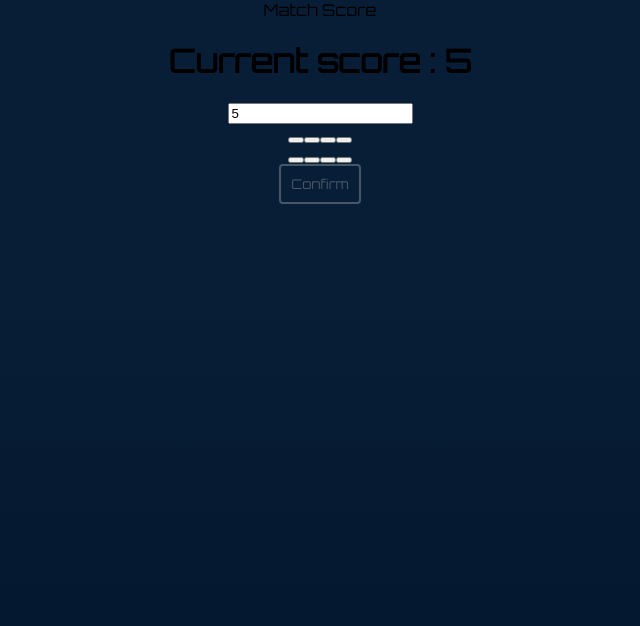
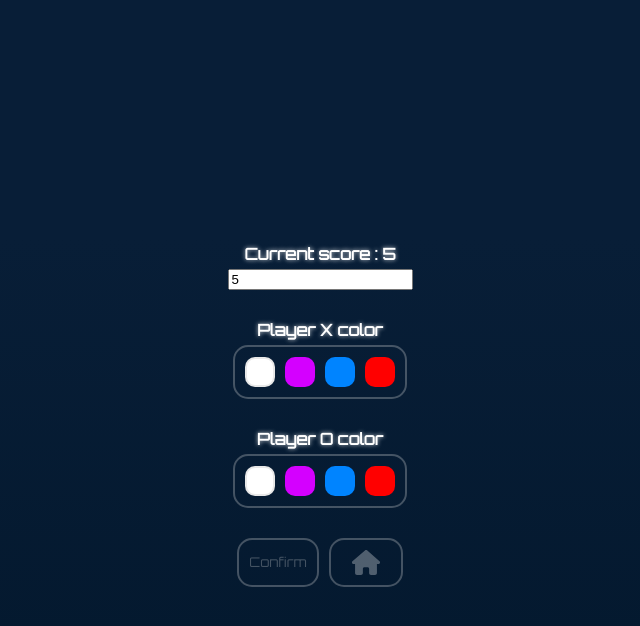
Before and after one commit to DuudeXXI/tic_tac_toe, a React (Create React App) app: page /tic_tac_toe/options in a window 1280 px wide. Shown: the top 626 px of the page, without its empty margins (320-960 px from the left). Built offline with nearby package versions, Linux system fonts and the light colour scheme.

Commit message:
color settings setup local storage completed

```diff
--- a/src/App.jsx
+++ b/src/App.jsx
@@ -15,16 +15,16 @@ function App() {
   const [matchScore, setMatchScore] = useState(5);
   const [xPlayer, setXPlayer] = useState("default-color");
   const [oPlayer, setOPlayer] = useState("default-color");
-
+  console.log(xPlayer);
   useEffect(() => {
     if (localStorage.getItem("matchScore") !== null) {
       setMatchScore(localStorage.getItem("matchScore"));
     }
-    if (localStorage.getItem("player X color") !== null) {
-      setXPlayer(localStorage.getItem("player X color"));
+    if (localStorage.getItem("Player X color") !== null) {
+      setXPlayer(localStorage.getItem("Player X color"));
     }
-    if (localStorage.getItem("player O color") !== null) {
-      setOPlayer(localStorage.getItem("player O color"));
+    if (localStorage.getItem("Player O color") !== null) {
+      setOPlayer(localStorage.getItem("Player O color"));
     }
 
   }, [matchScore, xPlayer, oPlayer]);
--- a/src/App.scss
+++ b/src/App.scss
@@ -1,7 +1,7 @@
 
 :root{
   font-family: Orbitron;
-  --primary-color: #0fa;
+  --primary-color: #fff;
   --secondary-color: #bc13fe;
 }
 body {
@@ -11,6 +11,50 @@ body {
   box-sizing: border-box;
   background: linear-gradient(0deg, rgb(4, 25, 47) 20%, rgb(8, 30, 55) 70.2%);
 }
+
+.player-x-settings, .player-o-settings{
+  display: flex;
+  flex-flow: row nowrap;
+  gap: 10px;
+  border-radius: 15px;
+  border: 2px solid rgb(215, 215, 215, 0.3);
+  padding: 10px;
+  .player-general{
+    cursor: pointer;
+    width: 30px;
+    height: 30px;
+    border-radius: 10px;
+    border: 0px solid;
+  }
+  .player-x-default{
+    background-color: #fff;
+  }
+  .player-x-purple{
+    background-color: rgb(212, 0, 255);
+  }
+  .player-x-blue{
+    background-color: rgb(0, 132, 255);
+  }
+  .player-x-red{
+    background-color: rgb(255, 0, 0);
+  }
+  .player-o-default{
+    background-color: #fff;
+  }
+  .player-o-purple{
+    background-color: rgb(212, 0, 255);
+  }
+  .player-o-blue{
+    background-color: rgb(0, 132, 255);
+  }
+  .player-o-red{
+    background-color: rgb(255, 0, 0);
+  }
+  .selected-color{
+    box-shadow: inset 0 0 5px #ffffff;
+    border: 2px solid rgba(230, 230, 230, 0.9);
+  }
+}
   @import "./style/Game.scss";
   @import "./style/MainMenu.scss";
   @import "./style/Options.scss";
--- a/src/Components/MainMenu.jsx
+++ b/src/Components/MainMenu.jsx
@@ -11,7 +11,6 @@ const MainMenu = () => {
             <div className="main-menu">
                 <Link to="/tic_tac_toe">Start game</Link>
                 <Link to="/tic_tac_toe/options">Options</Link>
-                <span style={{color: "grey", fontSize: "16px"}}>In development*</span>
             </div>
         </div>
     );
--- a/src/Components/OptionsMenu.jsx
+++ b/src/Components/OptionsMenu.jsx
@@ -1,41 +1,75 @@
 import { useState, useEffect, useContext } from "react";
 
+// FONTAWESOME
+import { library } from "@fortawesome/fontawesome-svg-core";
+import { FontAwesomeIcon } from "@fortawesome/react-fontawesome";
+import { faHouse, faArrowsRotate } from "@fortawesome/free-solid-svg-icons";
+// ROUTER
+import { Link } from "react-router-dom";
+// CONTEXT
 import MainContext from "../Contexts/MainContext";
 
 const OptionsMenu = () => {
+  const {
+    matchScore,
+    setMatchScore,
+    setXPlayer,
+    setOPlayer,
+    xPlayer,
+    oPlayer,
+  } = useContext(MainContext);
 
-
-    const { matchScore, setMatchScore } = useContext(MainContext)
-
-    const [ score, setScore ] = useState(localStorage.getItem("matchScore") ?? matchScore);
+  const [score, setScore] = useState(
+    localStorage.getItem("matchScore") ?? matchScore
+  );
+  const [x, setX] = useState(localStorage.getItem("Player X color") ?? xPlayer)
+  const [o, setO] = useState(localStorage.getItem("Player O color") ?? oPlayer)
 
   const applySettings = () => {
-       setMatchScore(score)
-       localStorage.setItem("matchScore", score)
-    }
+    setOPlayer(o)
+    setXPlayer(x)
+    setMatchScore(score);
+    localStorage.setItem("matchScore", score);
+    localStorage.setItem("Player X color", x);
+    localStorage.setItem("Player O color", o);
+    alert("Settings saved")
+  };
 
   return (
     <>
       <div className="PageOptions">
-    <label>Match Score</label>
         <h1>Current score : {matchScore}</h1>
-    <input type="text" value={score} onChange={(e) => setScore(e.target.value)} />
+        <input
+          type="text"
+          value={score}
+          maxLength={2}
+          onChange={(e) => setScore(e.target.value)}
+        />
+        <h1>Player X color</h1>
         <div className="player-x-settings">
-    <button className="player-x-default"></button>
-      <button className="player-x-purple"></button>
-      <button className="player-x-blue"></button>
-      <button className="player-x-red"></button>
+          <button className={`player-general player-x-default ${x === "default-color" ? "selected-color" : null}`} color="default-color" onClick={e => setX(e.target.attributes.color.nodeValue)}></button>
+          <button className={`player-general player-x-purple ${x === "player-purple" ? "selected-color" : null}`} color="player-purple" onClick={e => setX(e.target.attributes.color.nodeValue)}></button>
+          <button className={`player-general player-x-blue ${x === "player-blue" ? "selected-color" : null}`} color="player-blue" onClick={e => setX(e.target.attributes.color.nodeValue)}></button>
+          <button className={`player-general player-x-red ${x === "player-red" ? "selected-color" : null}`} color="player-red" onClick={e => setX(e.target.attributes.color.nodeValue)}></button>
         </div>
+        <h1>Player O color</h1>
         <div className="player-o-settings">
-      <button className="player-o-default"></button>
-      <button className="player-o-purple"></button>
-      <button className="player-o-blue"></button>
-      <button className="player-o-red"></button>
+          <button className={`player-general player-o-default ${o === "default-color" ? "selected-color" : null}`} color="default-color" onClick={e => setO(e.target.attributes.color.nodeValue)}></button>
+          <button className={`player-general player-o-purple ${o === "player-purple" ? "selected-color" : null}`} color="player-purple" onClick={e => setO(e.target.attributes.color.nodeValue)}></button>
+          <button className={`player-general player-o-blue ${o === "player-blue" ? "selected-color" : null}`} color="player-blue" onClick={e => setO(e.target.attributes.color.nodeValue)}></button>
+          <button className={`player-general player-o-red ${o === "player-red" ? "selected-color" : null}`} color="player-red" onClick={e => setO(e.target.attributes.color.nodeValue)}></button>
         </div>
-    <button onClick={applySettings} className="options-confirm-btn">Confirm</button>
+        <div className="options-confirm-btn">
+        <button onClick={applySettings} className="icon">
+          Confirm
+        </button>
+        <Link to="/tic_tac_toe/menu">
+          <FontAwesomeIcon icon="fa-solid fa-house" className="icon" />
+        </Link>
+        </div>
       </div>
     </>
   );
-}
+};
 
 export default OptionsMenu;
--- a/src/style/MainMenu.scss
+++ b/src/style/MainMenu.scss
@@ -8,7 +8,7 @@
   h1 {
     font-size: 54px;
     color: #fff;
-    text-shadow: 0 0 1px #fff, 0 0 2px #0fa, 0 0 12px #0fa;
+    text-shadow: 0 0 2px #fff, 0 0 6px #fff;
     margin: 20px;
   }
   .main-menu {
@@ -39,10 +39,10 @@
       }
       &:active, &:hover {
         color: rgb(255, 255, 255);
-        text-shadow: 0 0 1px #fff, 0 0 2px #0fa, 0 0 12px #0fa;
+        text-shadow: 0 0 2px #fff, 0 0 20px rgba(255, 255, 255, 0.8);
         border: 2px solid rgb(215, 215, 215);
-        box-shadow: 0 0 2px rgb(255, 255, 255), 0 0 2px rgba(0, 255, 170),
-          0 0 12px rgb(0, 255, 170);
+        box-shadow: 0 0 2px rgb(255, 255, 255), 0 0 2px rgb(255, 255, 255),
+          0 0 12px rgb(255, 255, 255);
         .icon {
           path {
             fill: rgb(255, 255, 255);
@@ -67,7 +67,7 @@
     h1 {
       font-size: 42px;
       color: #fff;
-      text-shadow: 0 0 1px #fff, 0 0 2px #0fa, 0 0 12px #0fa;
+      text-shadow: 0 0 1px #fff, 0 0 6px #fff;
       margin: 20px;
     }
   .main-menu {
--- a/src/style/Options.scss
+++ b/src/style/Options.scss
@@ -3,23 +3,50 @@
     height: 100vh;
     display: flex;
     align-items: center;
+    justify-content:center;
     flex-direction: column;
+    h1{
+      font-size: 16px;
+      color:#fff;
+      text-shadow: 0 0 4px rgba(255, 255, 255, 0.8);
+      margin: 30px 0 5px 0;
+    }
     .options-confirm-btn{
-      font-family: Orbitron;
-      background-color: transparent;
+      display: flex;
+      flex-flow: row nowrap;
+      gap: 10px;
+      margin-top: 30px;
+      a, button{
+        background-color: transparent;
+        color: rgb(215, 215, 215, 0.3);
+        font-family: Orbitron;
         cursor: pointer;
+        display: block;
         padding: 10px;
-        color: rgb(215, 215, 215, 0.3);
-        border-radius: 4px;
+        border-radius: 15px;
         border: 2px solid rgb(215, 215, 215, 0.3);
         transition: all 0.2s ease-in-out;
+        .icon{
+          display: block;
+          width: 50px;
+          height: 25px;
+          path{
+            transition: fill 0.4s ease;
+            fill: rgb(255, 255, 255, 0.3);
+          }
+        }
         &:active, &:hover{
-          color: rgb(255, 255, 255);
-          text-shadow: 0 0 1px #fff, 0 0 2px #0fa, 0 0 12px #0fa;
+          color: #fff;
         border: 2px solid rgb(215, 215, 215);
         box-shadow: 0 0 2px rgb(255, 255, 255),
-        0 0 2px rgba(0, 255, 170),
-        0 0 12px rgb(0, 255, 170);
+        0 0 2px rgb(255, 255, 255),
+        0 0 12px rgb(255, 255, 255);
+        .icon{
+          path{
+            fill: rgb(255, 255, 255);
+          }
+        }
+      }
       }
     }
   }
```
Also changed, not shown: src/style/Game.scss (+17 -17 lines), 1 other file (tests, documents, lock files or other folders). Lines whose indentation alone changed are shown as unchanged.
